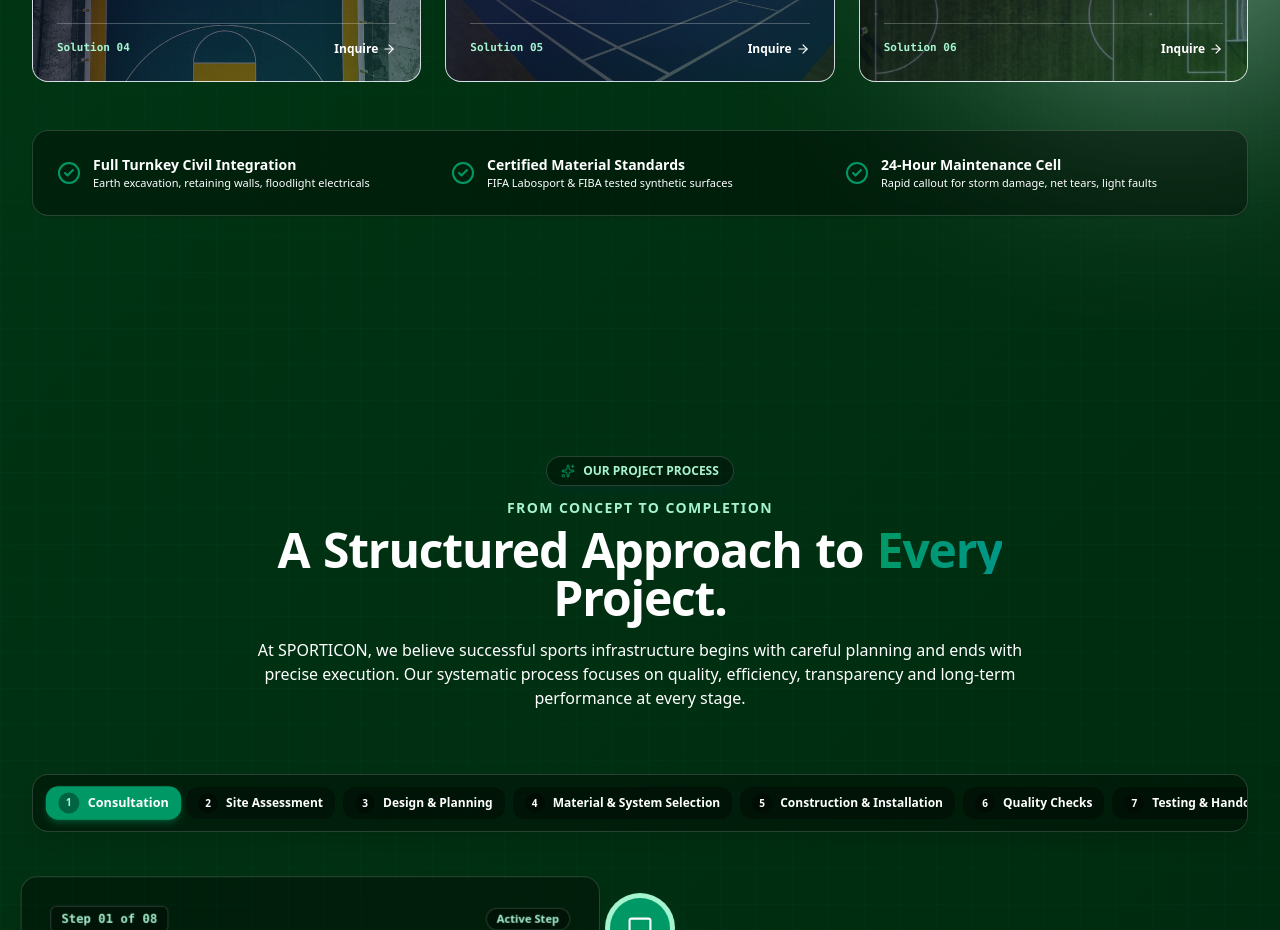
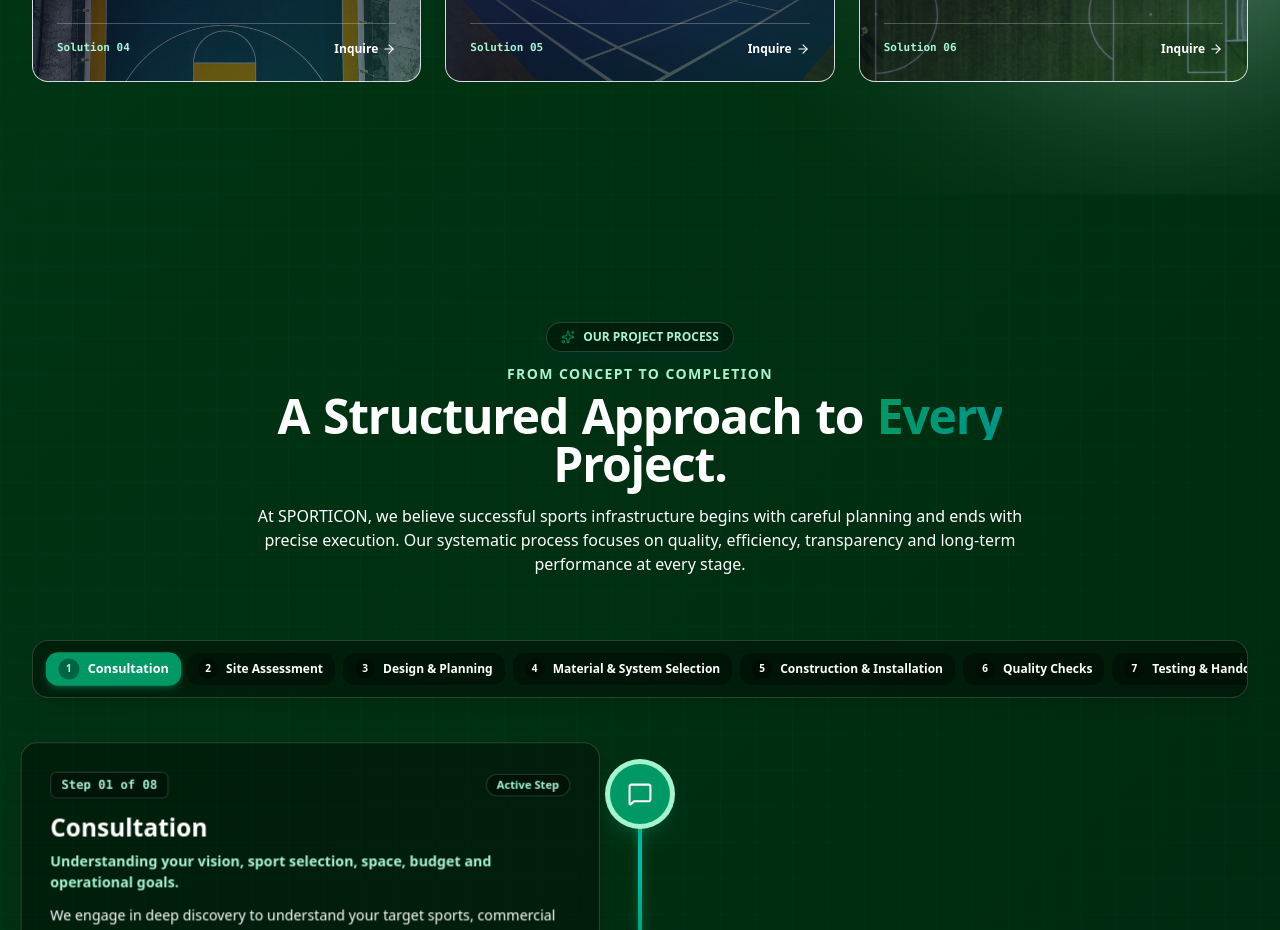
Before and after one commit to Ajith11223/turf_latest, a Next.js app: page / in a window 1280 px wide. Shown: the part 3780-4710 px from the top of the page. Built offline with nearby package versions, Linux system fonts and the light colour scheme.

Commit message:
completed

```diff
--- a/src/components/BeyondCourts.tsx
+++ b/src/components/BeyondCourts.tsx
@@ -16,7 +16,6 @@ import {
   Shield,
   Award,
   Wrench,
-  CheckCircle2,
   ArrowRight,
 } from "lucide-react";
 import JumpText, { JumpBadge } from "@/components/JumpText";
@@ -190,30 +189,6 @@ export default function BeyondCourts() {
           </AnimatePresence>
         </div>
 
-        {/* Technical Guarantee Strip (Light Theme) */}
-        <div className="mt-12 p-6 rounded-2xl bg-white border border-emerald-200 grid grid-cols-1 sm:grid-cols-3 gap-4 text-center sm:text-left shadow-sm">
-          <div className="flex items-center gap-3">
-            <CheckCircle2 className="w-6 h-6 text-emerald-600 shrink-0 mx-auto sm:mx-0" />
-            <div>
-              <div className="text-xs sm:text-sm font-bold text-slate-900">Full Turnkey Civil Integration</div>
-              <div className="text-[11px] text-slate-500">Earth excavation, retaining walls, floodlight electricals</div>
-            </div>
-          </div>
-          <div className="flex items-center gap-3">
-            <CheckCircle2 className="w-6 h-6 text-emerald-600 shrink-0 mx-auto sm:mx-0" />
-            <div>
-              <div className="text-xs sm:text-sm font-bold text-slate-900">Certified Material Standards</div>
-              <div className="text-[11px] text-slate-500">FIFA Labosport & FIBA tested synthetic surfaces</div>
-            </div>
-          </div>
-          <div className="flex items-center gap-3">
-            <CheckCircle2 className="w-6 h-6 text-emerald-600 shrink-0 mx-auto sm:mx-0" />
-            <div>
-              <div className="text-xs sm:text-sm font-bold text-slate-900">24-Hour Maintenance Cell</div>
-              <div className="text-[11px] text-slate-500">Rapid callout for storm damage, net tears, light faults</div>
-            </div>
-          </div>
-        </div>
       </div>
     </section>
   );
```
